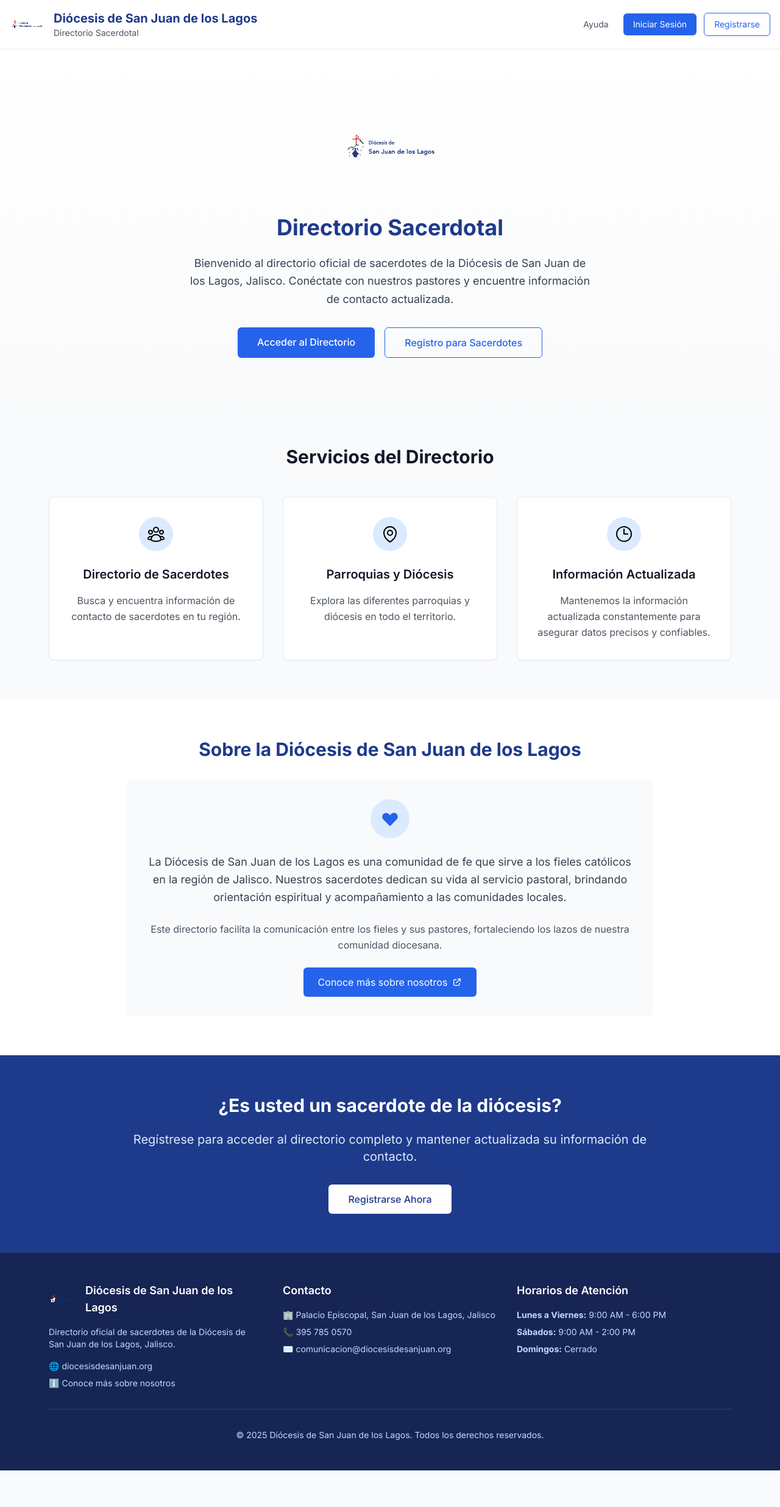
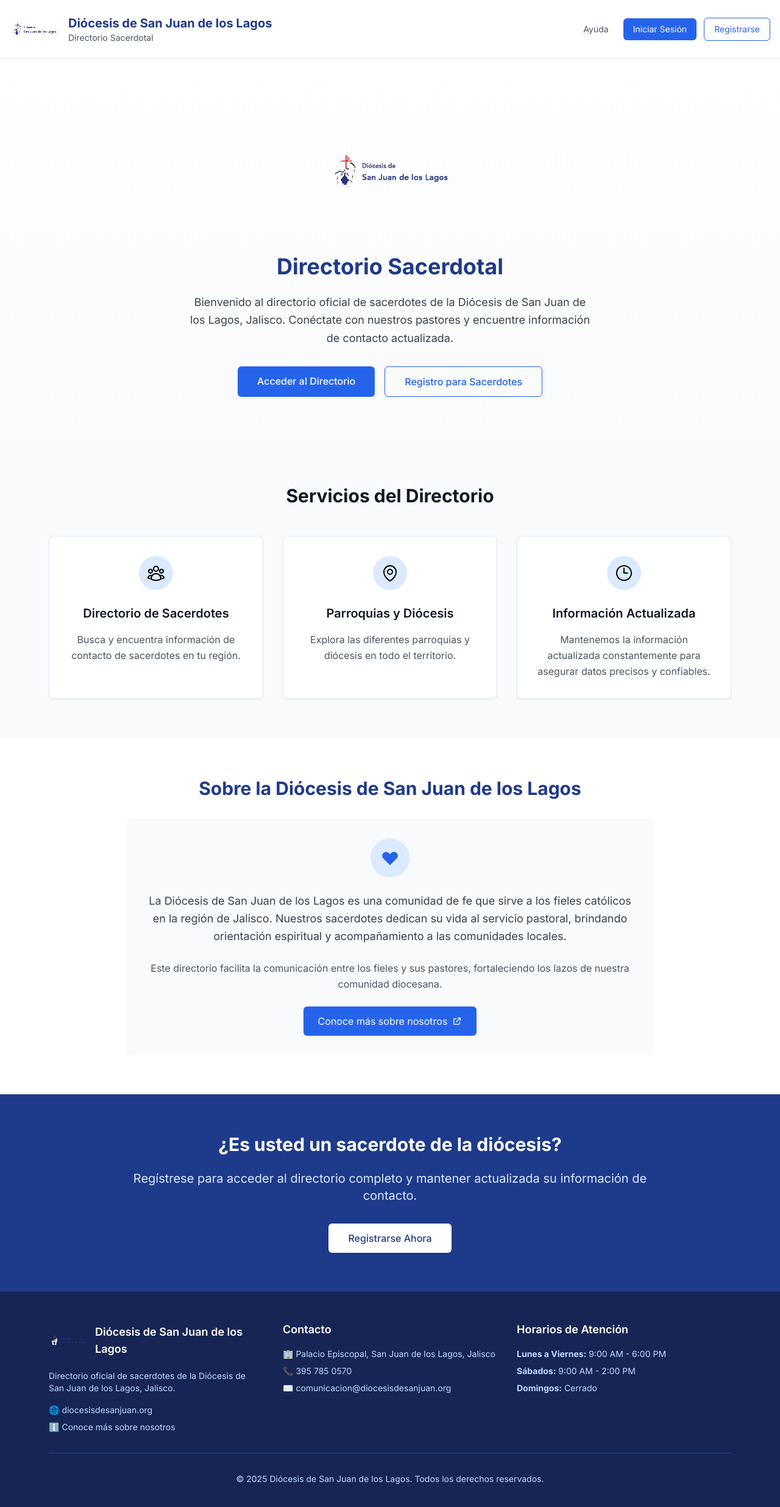
Before and after one commit to odavaloshdz/DirectorioSacerdotal, a Next.js app: page / in a window 1280 px wide. Shown: the top 2472 px of the page at 61% size. Before the commit the page ends 2412 px from the top, so only its background shows below. Built offline with nearby package versions, Linux system fonts and the light colour scheme; no server answers.

Commit message:
Logo más grande: aumentado significativamente el tamaño en todas las páginas

```diff
--- a/app/auth/register/page.tsx
+++ b/app/auth/register/page.tsx
@@ -125,11 +125,11 @@
           <Image
             src="/logodiosesis.png"
             alt="Diócesis de San Juan de los Lagos"
-            width={100}
-            height={100}
+            width={140}
+            height={140}
             quality={100}
             priority={true}
-            className="h-24 w-24 object-contain"
+            className="h-36 w-36 object-contain"
             style={{ imageRendering: 'crisp-edges' }}
           />
         </div>
--- a/app/auth/signin/page.tsx
+++ b/app/auth/signin/page.tsx
@@ -48,11 +48,11 @@
           <Image
             src="/logodiosesis.png"
             alt="Diócesis de San Juan de los Lagos"
-            width={100}
-            height={100}
+            width={140}
+            height={140}
             quality={100}
             priority={true}
-            className="h-24 w-24 object-contain"
+            className="h-36 w-36 object-contain"
             style={{ imageRendering: 'crisp-edges' }}
           />
         </div>
--- a/app/help/page.tsx
+++ b/app/help/page.tsx
@@ -18,11 +18,11 @@
           <Image
             src="/logodiosesis.png"
             alt="Diócesis de San Juan de los Lagos"
-            width={100}
-            height={100}
+            width={140}
+            height={140}
             quality={100}
             priority={true}
-            className="h-24 w-24 object-contain mx-auto mb-6"
+            className="h-36 w-36 object-contain mx-auto mb-6"
             style={{ imageRendering: 'crisp-edges' }}
           />
           <h1 className="text-4xl font-bold text-gray-900 mb-4">
--- a/app/page.tsx
+++ b/app/page.tsx
@@ -53,11 +53,11 @@
             <Image
               src="/logodiosesis.png"
               alt="Diócesis de San Juan de los Lagos"
-              width={160}
-              height={160}
+              width={200}
+              height={200}
               quality={100}
               priority={true}
-              className="mx-auto mb-6 h-40 w-40 object-contain logo-crisp"
+              className="mx-auto mb-6 h-52 w-52 object-contain logo-crisp"
               style={{ imageRendering: 'crisp-edges' }}
             />
           </div>
@@ -185,10 +185,10 @@
                 <Image
                   src="/logodiosesis.png"
                   alt="Diócesis de San Juan de los Lagos"
-                  width={48}
-                  height={48}
+                  width={64}
+                  height={64}
                   quality={100}
-                  className="h-12 w-12 object-contain"
+                  className="h-16 w-16 object-contain"
                   style={{ imageRendering: 'crisp-edges' }}
                 />
                 <h3 className="text-lg font-semibold">Diócesis de San Juan de los Lagos</h3>
--- a/app/waiting-approval/page.tsx
+++ b/app/waiting-approval/page.tsx
@@ -47,11 +47,11 @@
           <Image
             src="/logodiosesis.png"
             alt="Diócesis de San Juan de los Lagos"
-            width={100}
-            height={100}
+            width={140}
+            height={140}
             quality={100}
             priority={true}
-            className="h-24 w-24 object-contain"
+            className="h-36 w-36 object-contain"
             style={{ imageRendering: 'crisp-edges' }}
           />
         </div>
--- a/components/auth-header.tsx
+++ b/components/auth-header.tsx
@@ -17,16 +17,16 @@
   return (
     <nav className="bg-white shadow-sm border-b">
       <div className="max-w-7xl mx-auto px-4">
-        <div className="flex justify-between items-center h-20">
+        <div className="flex justify-between items-center h-24">
           <Link href="/" className="flex items-center space-x-4">
             <Image
               src="/logodiosesis.png"
               alt="Diócesis de San Juan de los Lagos"
-              width={56}
-              height={56}
+              width={80}
+              height={80}
               quality={100}
               priority={true}
-              className="h-14 w-14 object-contain logo-crisp"
+              className="h-20 w-20 object-contain logo-crisp"
               style={{ imageRendering: 'crisp-edges' }}
             />
             <div>
```
Also changed, not shown: public/uploads/profile-cmdgmohv00000v8dkyi6tbl5h-1753315333743.webp (added), 1 other file (tests, documents, lock files or other folders).
